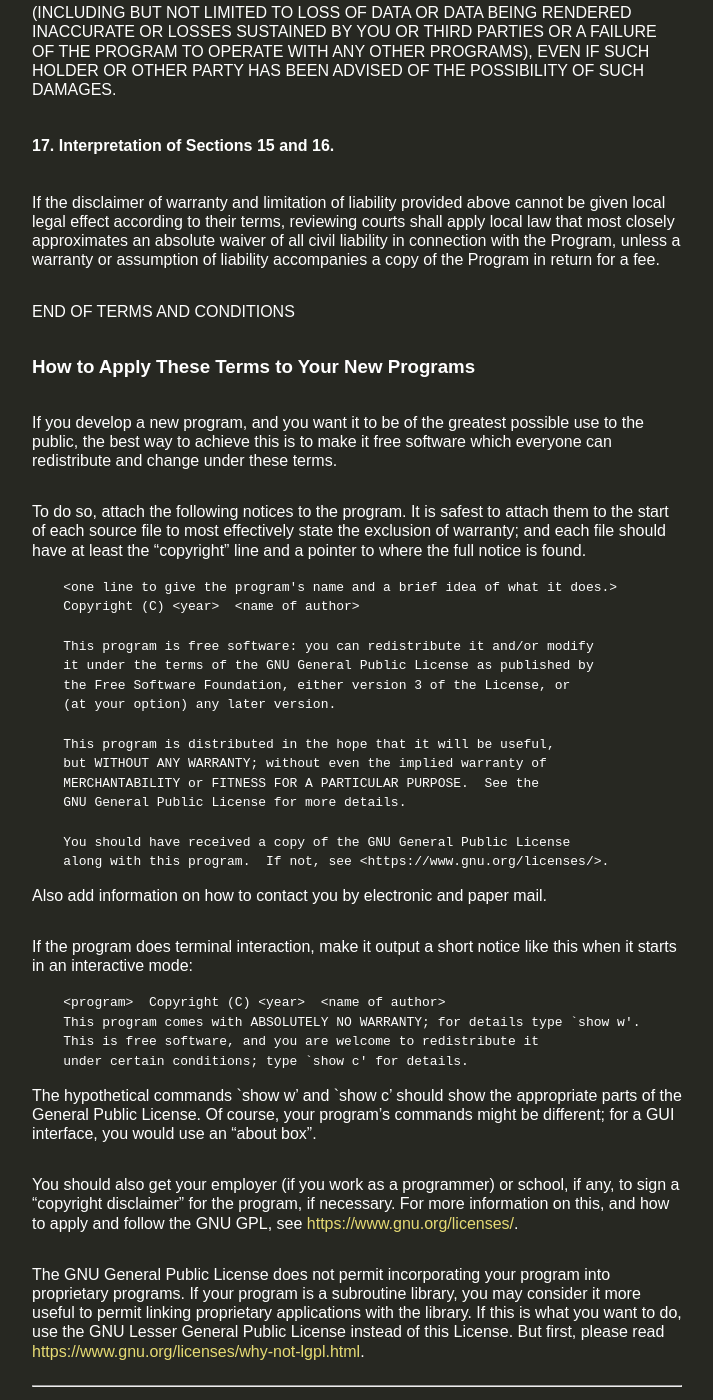
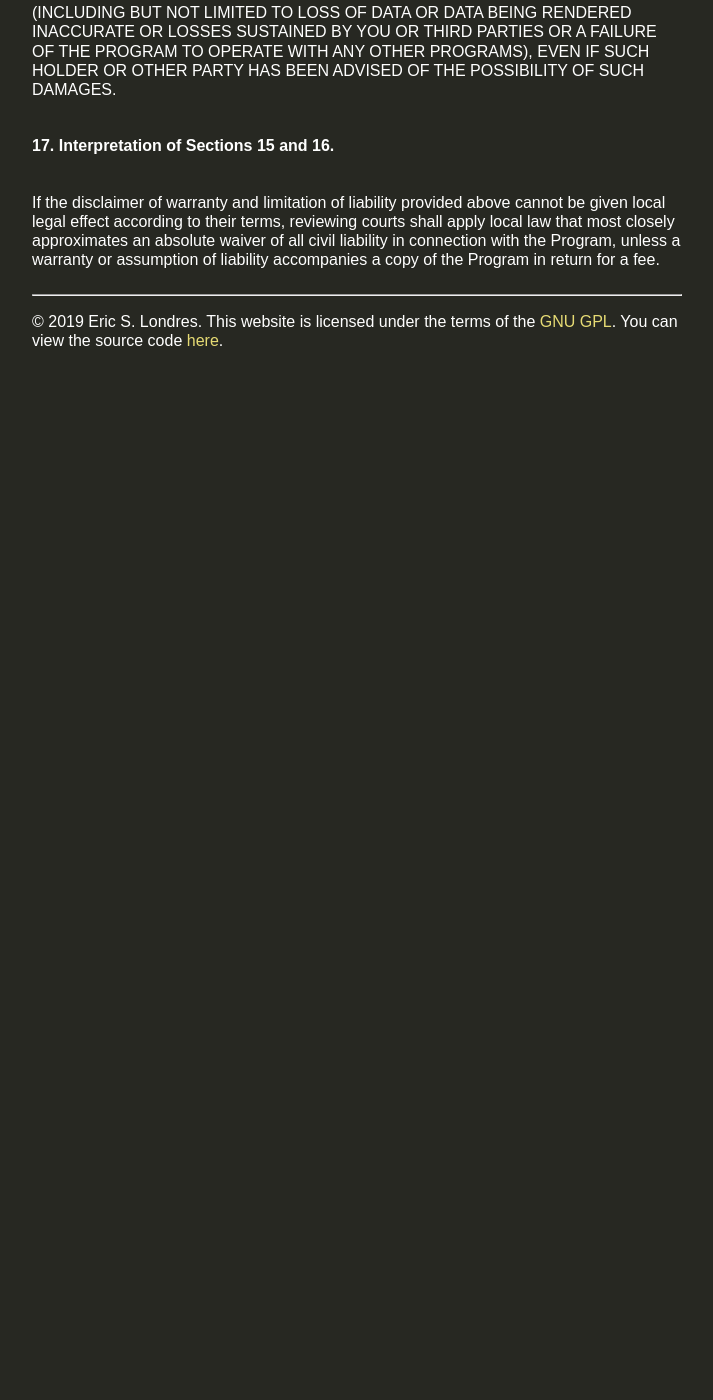
Before and after one commit to slondr/slondr.gitlab.io, a Jekyll site: the page built from GPL.md, in a window 1280 px wide and 1400 px high, scrolled down 11716 px. Shown: the whole window, without its empty margins (283-996 px from the left). Built offline with Jekyll 4.4.1, drawn with Linux system fonts in a browser that asks for light colours; our own code applies the rules of GitHub Pages for plain Markdown files; after the commit the page ends 12168 px from its top, so only the background shows below that; some of the changed text lies outside the part shown.

Commit message:
updated GPL language

```diff
--- a/GPL.md
+++ b/GPL.md
@@ -6,8 +6,7 @@
 
 Version 3, 29 June 2007
 
-Copyright (C) 2007 Free Software Foundation, Inc.
-<https://fsf.org/>
+Copyright (C) 2007 [Free Software Foundation, Inc.](https://fsf.org/)
 
 Everyone is permitted to copy and distribute verbatim copies of this
 license document, but changing it is not allowed.
@@ -619,61 +618,3 @@
 an absolute waiver of all civil liability in connection with the
 Program, unless a warranty or assumption of liability accompanies a
 copy of the Program in return for a fee.
-
-END OF TERMS AND CONDITIONS
-
-### How to Apply These Terms to Your New Programs
-
-If you develop a new program, and you want it to be of the greatest
-possible use to the public, the best way to achieve this is to make it
-free software which everyone can redistribute and change under these
-terms.
-
-To do so, attach the following notices to the program. It is safest to
-attach them to the start of each source file to most effectively state
-the exclusion of warranty; and each file should have at least the
-"copyright" line and a pointer to where the full notice is found.
-
-        <one line to give the program's name and a brief idea of what it does.>
-        Copyright (C) <year>  <name of author>
-
-        This program is free software: you can redistribute it and/or modify
-        it under the terms of the GNU General Public License as published by
-        the Free Software Foundation, either version 3 of the License, or
-        (at your option) any later version.
-
-        This program is distributed in the hope that it will be useful,
-        but WITHOUT ANY WARRANTY; without even the implied warranty of
-        MERCHANTABILITY or FITNESS FOR A PARTICULAR PURPOSE.  See the
-        GNU General Public License for more details.
-
-        You should have received a copy of the GNU General Public License
-        along with this program.  If not, see <https://www.gnu.org/licenses/>.
-
-Also add information on how to contact you by electronic and paper
-mail.
-
-If the program does terminal interaction, make it output a short
-notice like this when it starts in an interactive mode:
-
-        <program>  Copyright (C) <year>  <name of author>
-        This program comes with ABSOLUTELY NO WARRANTY; for details type `show w'.
-        This is free software, and you are welcome to redistribute it
-        under certain conditions; type `show c' for details.
-
-The hypothetical commands \`show w' and \`show c' should show the
-appropriate parts of the General Public License. Of course, your
-program's commands might be different; for a GUI interface, you would
-use an "about box".
-
-You should also get your employer (if you work as a programmer) or
-school, if any, to sign a "copyright disclaimer" for the program, if
-necessary. For more information on this, and how to apply and follow
-the GNU GPL, see <https://www.gnu.org/licenses/>.
-
-The GNU General Public License does not permit incorporating your
-program into proprietary programs. If your program is a subroutine
-library, you may consider it more useful to permit linking proprietary
-applications with the library. If this is what you want to do, use the
-GNU Lesser General Public License instead of this License. But first,
-please read <https://www.gnu.org/licenses/why-not-lgpl.html>.
```
